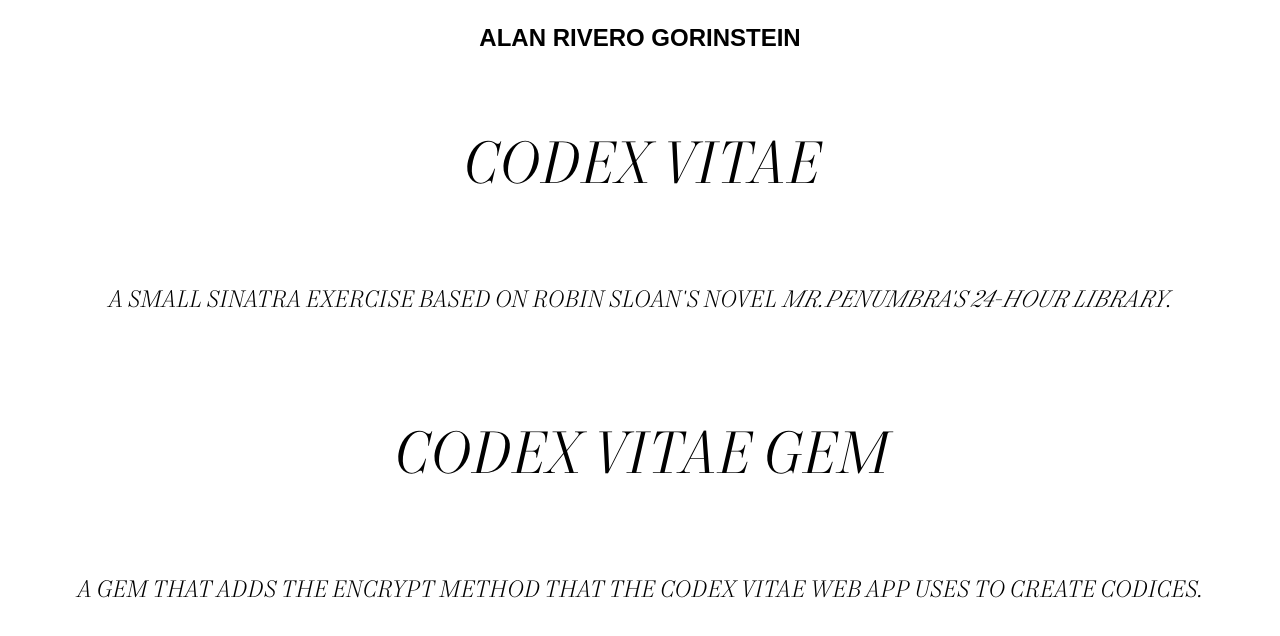
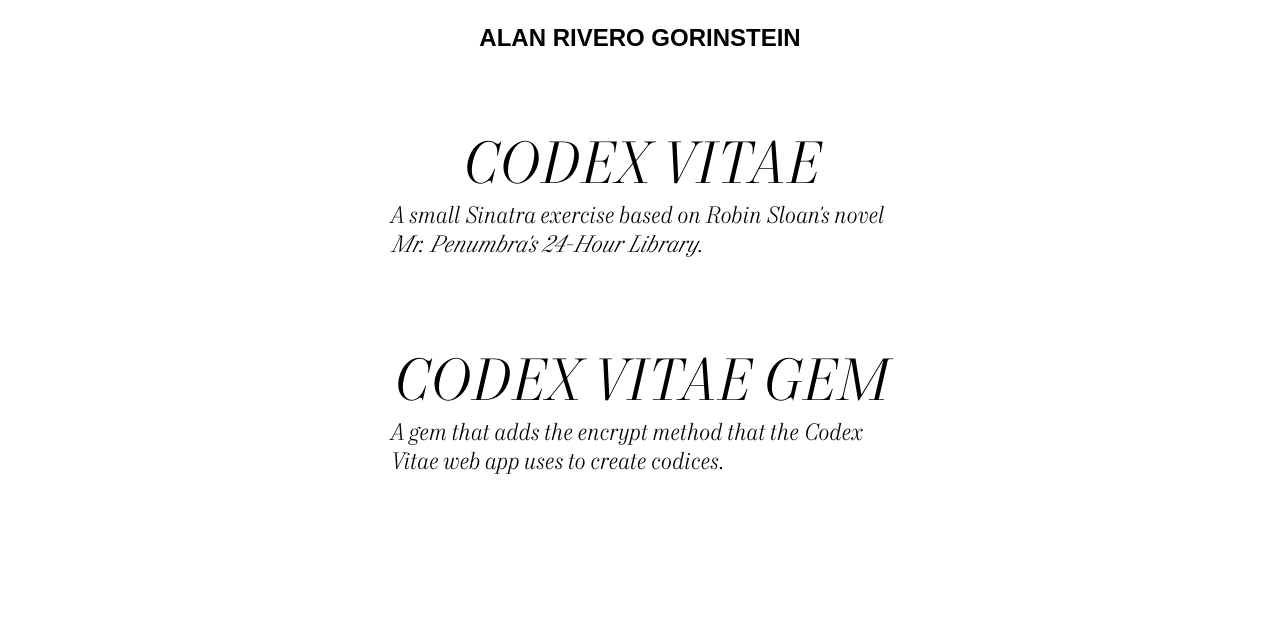
Before and after one commit to alanriverogorinstein/alanriverogorinstein.github.io, a plain HTML site: page index.html in a window 1280 px wide. Drawn offline with Linux system fonts and the light colour scheme; files whose address does not match are found by name.

Commit message:
Align text to center

```diff
--- a/index.html
+++ b/index.html
@@ -9,15 +9,19 @@
 </head>
 <body>
 
+  <div id="container">
   <h1>Alan Rivero Gorinstein</h1>
 
+  <div class="project">
   <h3><a href="https://boiling-island-88458.herokuapp.com/" target="_blank">Codex Vitae</a></h3>
-  <p>A small Sinatra exercise based on Robin Sloan's novel <i>Mr.Penumbra's 24-Hour Library</i>.</p>
+  <p>A small Sinatra exercise based on Robin Sloan's novel <i>Mr. Penumbra's 24-Hour Library</i>.</p>
+  </div>
 
-  <br>
-
+  <div class="project">
   <h3><a href="https://rubygems.org/gems/codex_vitae" target="_blank">Codex Vitae Gem</a></h3>
   <p>A gem that adds the encrypt method that the Codex Vitae web app uses to create codices.</p>
+  </div>
 
+  </div>
 </body>
 </html>
--- a/public/stylesheets/main.css
+++ b/public/stylesheets/main.css
@@ -13,13 +13,26 @@ html {
 }
 
 body {
-  align-items: center;
+}
+
+#container {
   display: flex;
+
+  flex-direction: column;
+
   font-family: sans-serif;
   font-size: 1em;
   font-weight: 400;
-  flex-direction: column;
+
+
+  margin: auto;
+  max-width: 500px;
+  align-items: center;
   justify-content: center;
+}
+
+.project {
+
 }
 
 h1 {
@@ -29,14 +42,16 @@ h1 {
 }
 
 h3 {
+  text-align: center;
   font-size: 3.75em;
   text-transform: uppercase;
+  margin-bottom: 0px;
 }
 
 p {
+  margin-top: 0px;
   font-family: "MortModern-07LightItalic", sans-serif;
   font-size: 1.5em;
-  text-transform: uppercase;
 }
 
 a {
```
